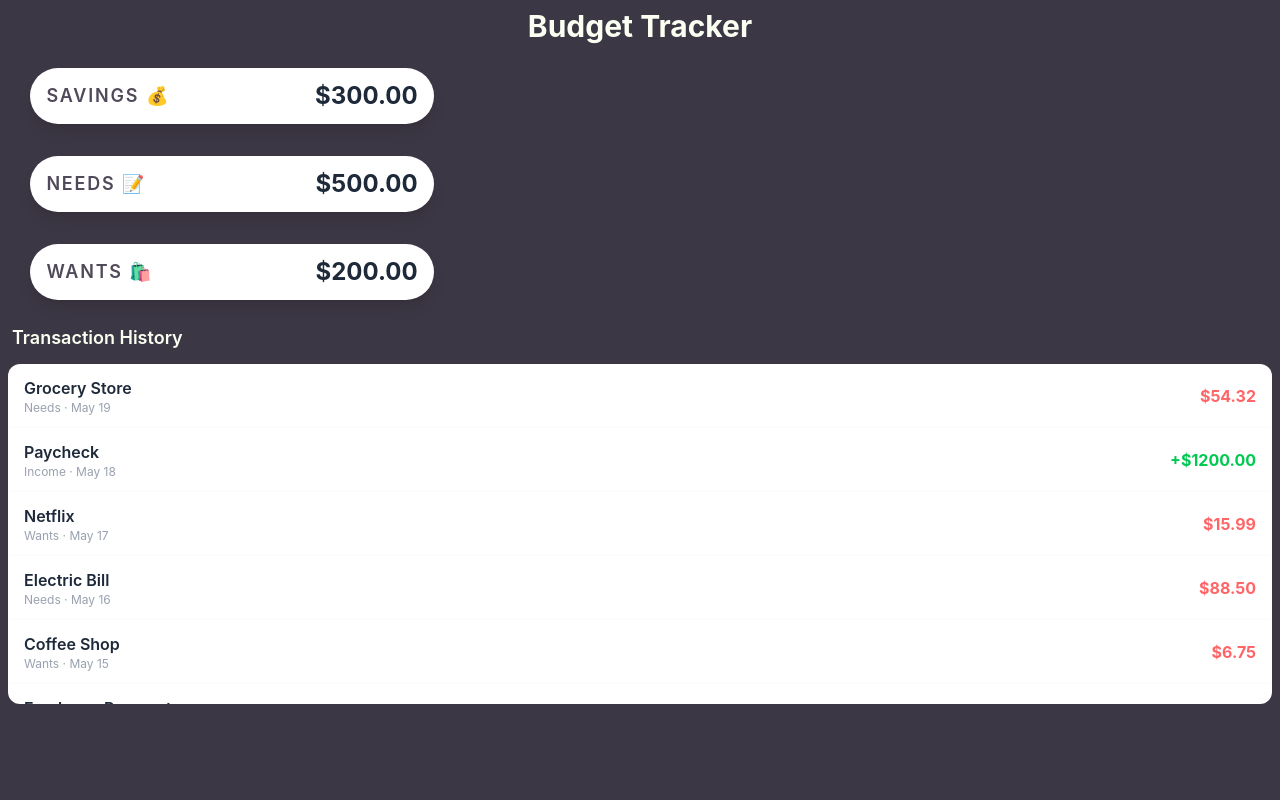
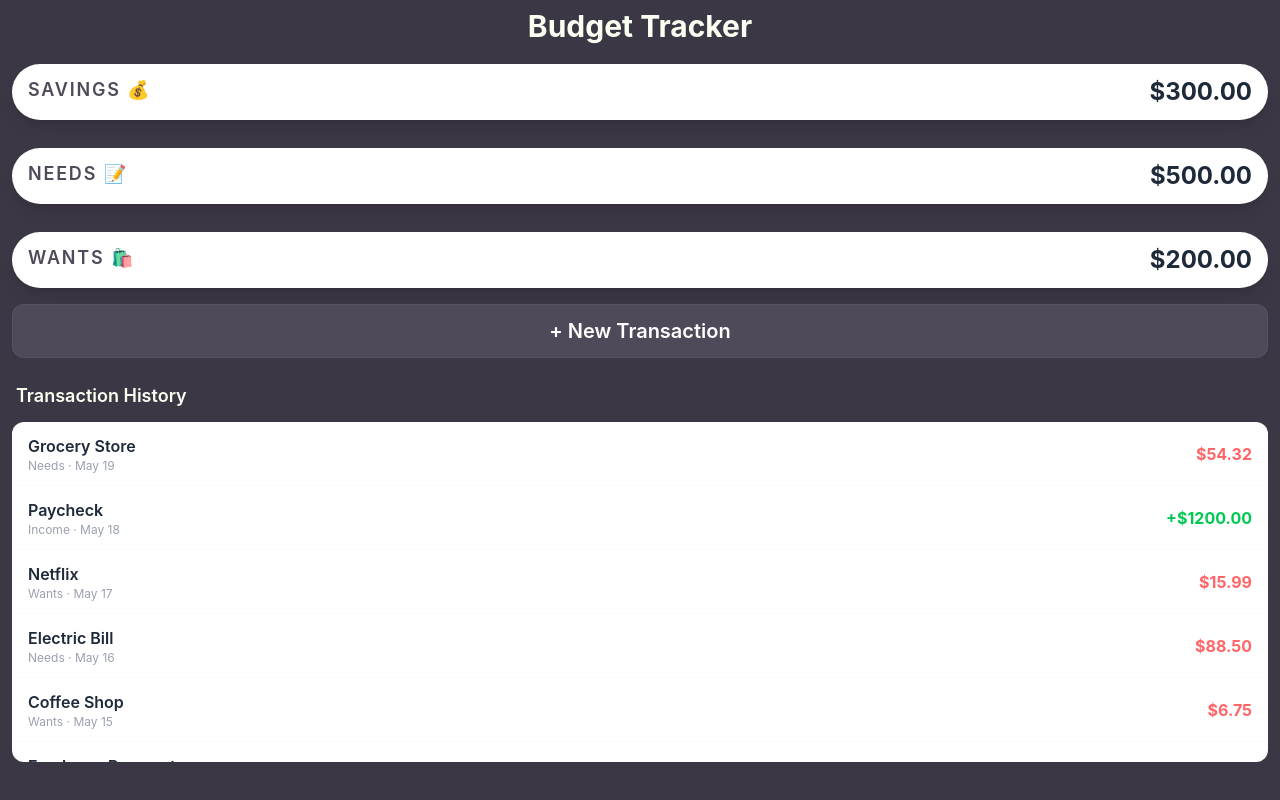
Before and after one commit to klopez5783/ParkedFinanceBus, a React (Vite) app: page / in a window 1280 px wide. Built offline with nearby package versions, Linux system fonts and the light colour scheme.

Commit message:
Added a simple "New Transaction Button"

```diff
--- a/src/App.tsx
+++ b/src/App.tsx
@@ -4,18 +4,19 @@ import TransactionHistory from "./components/TransactionHistory";
 
 function App() {
   return (
-    <div className="min-h-screen p-2 bg-background w-full items-center justify-center gap-2">
-      <div className="">
+    <div className="min-h-screen p-2 bg-background gap-2 px-3">
         <h1 className="text-3xl font-bold text-text mb-2 text-center">
           Budget Tracker
         </h1>
-        <div className="w-full max-w-md flex flex-col items-center gap-4">
+        <div className="flex flex-col items-center gap-4">
           <BalancePill label="Savings 💰" amount={300} />
           <BalancePill label="Needs 📝" amount={500} />
           <BalancePill label="Wants 🛍️" amount={200} />
         </div>
+        <button className="mt-4 w-full py-3 rounded-xl border border-divider bg-surfaceLight text-white font-semibold text-base text-xl shadow- active:opacity-80">
+          + New Transaction
+        </button>
         <TransactionHistory />
-      </div>
     </div>
   );
 }
--- a/src/components/BalancePill.tsx
+++ b/src/components/BalancePill.tsx
@@ -6,7 +6,7 @@ export default function BalancePill({
   amount: number;
 }) {
   return (
-    <div className="flex mt-4 justify-between items-center gap-1 bg-white rounded-full px-4 py-3 shadow-lg w-9/10">
+    <div className="flex mt-3 justify-between gap-1 bg-white rounded-full px-4 py-3 shadow-lg w-full">
       <span className="text-surfaceLight font-semibold uppercase tracking-widest text-gray-400 text-lg">
         {label}
       </span>
```
Also changed, not shown: 1 other file (tests, documents, lock files or other folders).
